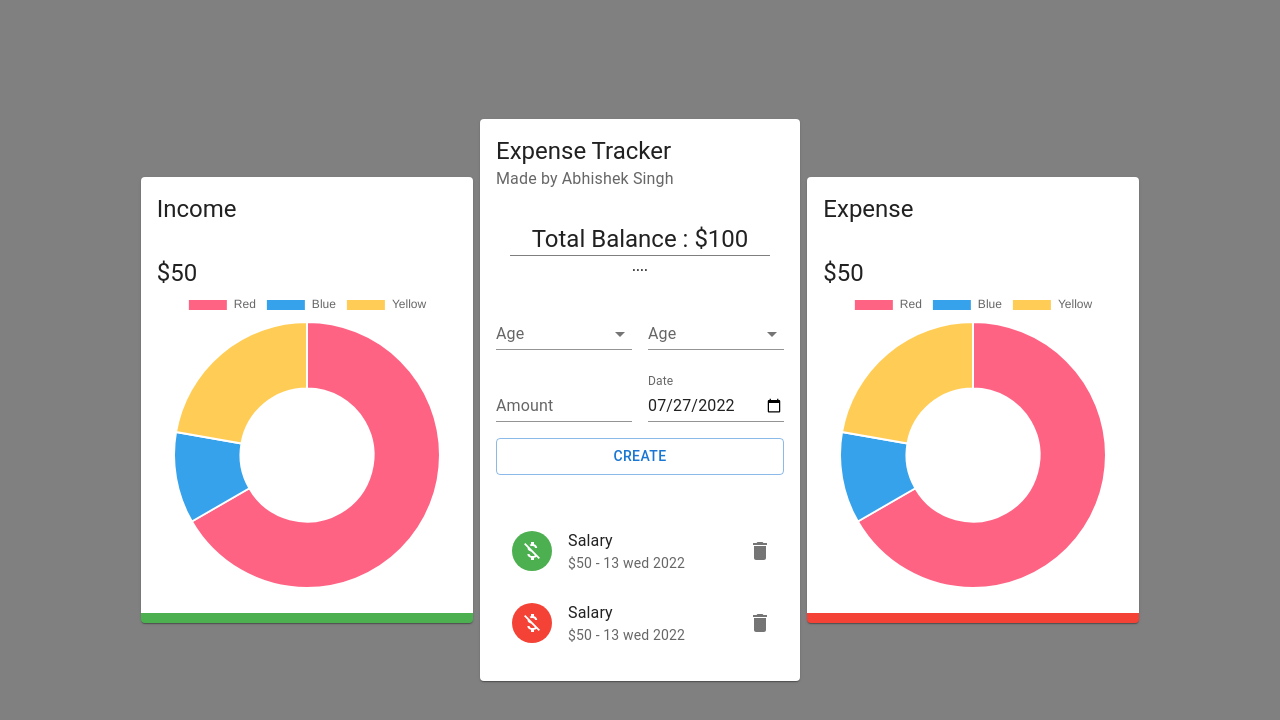
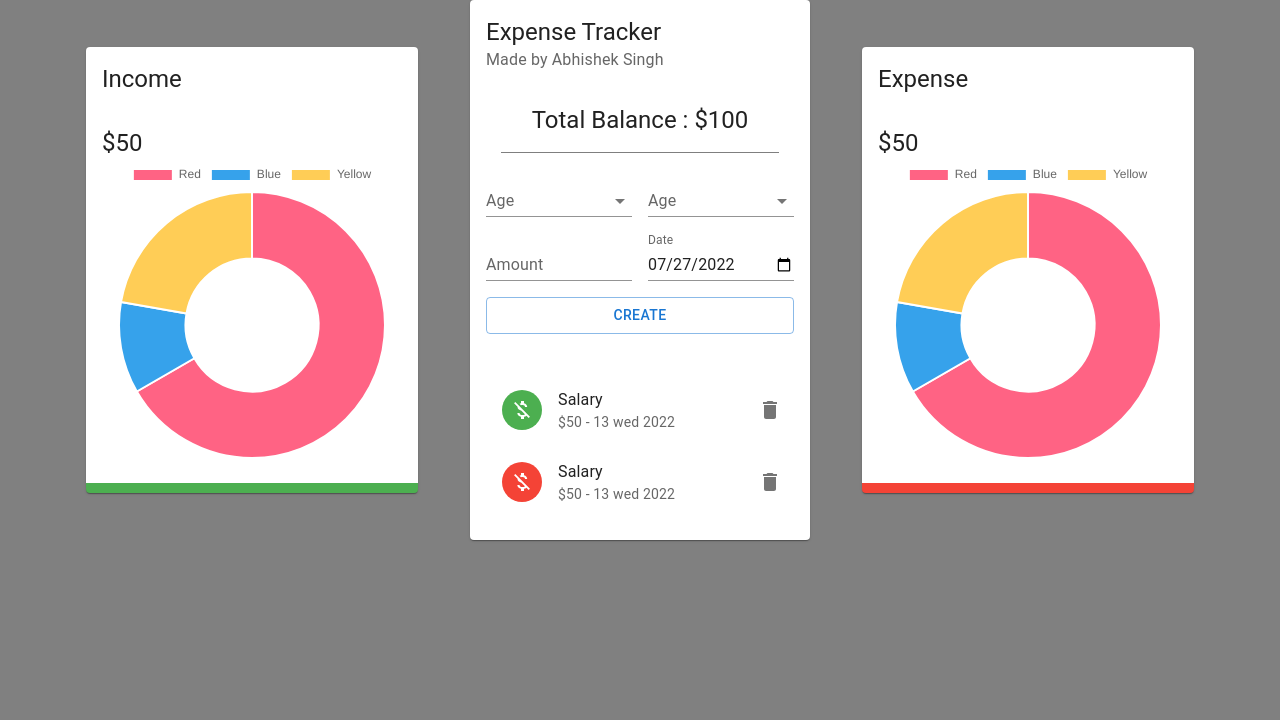
Before and after one commit to Abhishek-Singh02/expense-tracker, a React (Create React App) app in the folder client/: page / in a window 1280 px wide. Shown: the top 720 px of the page. Built offline with nearby package versions, Linux system fonts and the light colour scheme.

Commit message:
Frontend base

```diff
--- a/client/src/Components/App/App.js
+++ b/client/src/Components/App/App.js
@@ -1,4 +1,3 @@
-import { Grid } from "@mui/material";
 import Details from "../Details/Details";
 import Main from "../Main/Main";
 import "./App.scss";
@@ -6,9 +5,18 @@ import "./App.scss";
 function App() {
   return (
     <div className="container">
-      <Details title="Income" />
-      <Main />
-      <Details title="Expense" />
+      <div className="desktop">
+        <Details title="Income" />
+      </div>
+      <div className="main">
+        <Main />
+      </div>
+      <div className="mobile">
+        <Details title="Income" className="small" />
+      </div>
+      <div className="last">
+        <Details title="Expense" />
+      </div>
     </div>
   );
 }
--- a/client/src/Components/App/App.scss
+++ b/client/src/Components/App/App.scss
@@ -1,19 +1,22 @@
+@use "../../styles/style" as *;
 .container {
   display: grid;
   grid-template-columns: repeat(3, 1fr);
   place-items: center;
-  height: 100vh;
-  gap: 4rem;
-  width: 75%;
+  gap: 3rem;
 }
-@media screen and (max-width: 650px) {
+.mobile {
+  display: none;
+}
+@include media($sm) {
   .container {
-    width: 86%;
     grid-template-columns: 1fr;
+    margin: 2rem 0;
+  }
+  .desktop {
+    display: none;
+  }
+  .mobile {
+    display: contents;
   }
 }
-@media screen and (max-width: 1100px) {
-  .container {
-    width: 65%;
-  }
-}
--- a/client/src/Components/Details/Details.jsx
+++ b/client/src/Components/Details/Details.jsx
@@ -21,7 +21,7 @@ function Details(props) {
   const Income = { borderBottom: "10px solid  #4CAF50" };
   const Expense = { borderBottom: "10px solid #F44336" };
   return (
-    <Card style={props.title === "Income" ? Income : Expense}>
+    <Card style={props.title === "Income" ? Income : Expense} className="details__container">
       <CardHeader title={props.title} />
       <CardContent>
         <Typography variant="h5">$50</Typography>
--- a/client/src/Components/Details/Details.scss
+++ b/client/src/Components/Details/Details.scss
@@ -1,11 +1,8 @@
+@use "../../styles/style" as *;
 .details__container {
-  padding: 2rem;
   background: white;
 
-  h3 {
-    margin-top: 1rem;
+  .chart {
+    margin: 0 1rem 1rem;
   }
 }
-.chart {
-  margin: 0 1rem 1rem;
-}
--- a/client/src/Components/List/List.jsx
+++ b/client/src/Components/List/List.jsx
@@ -13,13 +13,13 @@ function List() {
   const income = { backgroundColor: "#4CAF50", color: "#fff" };
   const expense = { backgroundColor: "#F44336", color: "#fff" };
   return (
-    <MUIList dense={false} style={{ maxHeight: "150px", overflow: "auto" }}>
+    <MUIList dense={false} style={{ maxHeight: "150px", overflow: "auto" }} className="list__container" id="style-4">
       {transactions.map((transaction) => {
         return (
           <Slide direction="down" in mountOnEnter unmountOnExit key={transaction.id}>
             <ListItem>
               <ListItemAvatar>
-                <Avatar style={transaction.type === "Income" ? income : expense}>
+                <Avatar style={transaction.type === "Income" ? income : expense} className="avatar">
                   <MoneyOff />
                 </Avatar>
               </ListItemAvatar>
--- a/client/src/Components/List/List.scss
+++ b/client/src/Components/List/List.scss
@@ -0,0 +1,24 @@
+@use "../../styles/style" as *;
+.MuiListItem-root {
+  display: none;
+}
+#style-4::-webkit-scrollbar-track {
+  -webkit-box-shadow: inset 0 0 6px rgba(0, 0, 0, 0.3);
+  background-color: #f5f5f5;
+}
+
+#style-4::-webkit-scrollbar {
+  width: 5px;
+  background-color: #f5f5f5;
+}
+
+#style-4::-webkit-scrollbar-thumb {
+  background-color: #797979;
+  border: 2px solid #797979;
+}
+
+@include media(1250px) {
+  .list__container {
+    width: 100%;
+  }
+}
--- a/client/src/Components/Main/Main.scss
+++ b/client/src/Components/Main/Main.scss
@@ -1,3 +1,7 @@
+@use "../../styles/style" as *;
+.main__container {
+  width: 100%;
+}
 .row {
   display: grid;
   grid-template-columns: 1fr 1fr;
@@ -9,5 +13,5 @@
   width: 90%;
   height: 0.08rem;
   background: rgb(0, 0, 0, 0.5);
-  margin: 0 auto;
+  margin: 1rem auto;
 }
--- a/client/src/Components/UserForm/UserForm.jsx
+++ b/client/src/Components/UserForm/UserForm.jsx
@@ -1,5 +1,5 @@
 import React from "react";
-import { TextField, Typography, Grid, Button, FormControl, InputLabel, Select, MenuItem } from "@mui/material";
+import { TextField, Typography, Button, FormControl, InputLabel, Select, MenuItem } from "@mui/material";
 import "./UserForm.scss";
 function UserForm() {
   var date = new Date();
@@ -14,11 +14,8 @@ function UserForm() {
   var today = year + "-" + month + "-" + day;
   return (
     <div className="form__container">
-      <Typography align="center" variant="subtitle2" gutterBottom>
-        ....
-      </Typography>
       <div className="row">
-        <FormControl variant="standard" sx={{ m: 1, minWidth: 120 }}>
+        <FormControl variant="standard">
           <InputLabel id="demo-simple-select-standard-label">Age</InputLabel>
           <Select labelId="demo-simple-select-standard-label" id="demo-simple-select-standard" label="Age">
             <MenuItem value="">
@@ -29,7 +26,7 @@ function UserForm() {
             <MenuItem value={30}>Thirty</MenuItem>
           </Select>
         </FormControl>
-        <FormControl variant="standard" sx={{ m: 1, minWidth: 120 }}>
+        <FormControl variant="standard">
           <InputLabel id="demo-simple-select-standard-label">Age</InputLabel>
           <Select labelId="demo-simple-select-standard-label" id="demo-simple-select-standard" label="Age">
             <MenuItem value="">
--- /dev/null
+++ b/client/src/styles/_mixins.scss
@@ -0,0 +1,5 @@
+@mixin media($screen) {
+  @media screen and (max-width: $screen) {
+    @content;
+  }
+}
--- /dev/null
+++ b/client/src/styles/_style.scss
@@ -0,0 +1,2 @@
+@forward "./mixins";
+@forward "./variables";
--- /dev/null
+++ b/client/src/styles/_variables.scss
@@ -0,0 +1,5 @@
+$md: 1250px;
+$sm: 650px;
+$large: 75%;
+$medium: 85%;
+$small: 95%;
```
